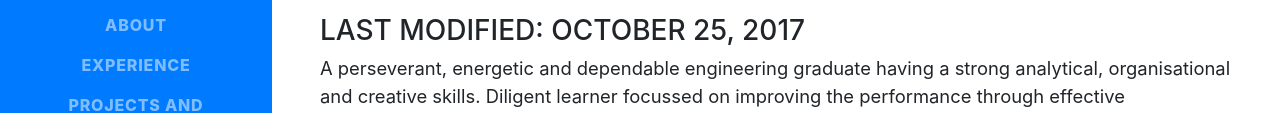
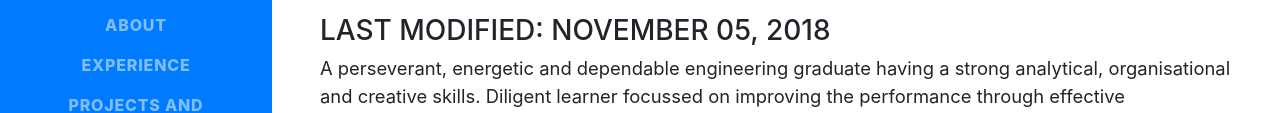
Before and after one commit to VikranthSubramanian/VikranthSubramanian.github.io, a website with bundled scripts: page index.html in a window 1280 px wide. Shown: the part 335-448 px from the top of the page. Built offline with nearby package versions, Linux system fonts and the light colour scheme; a web font is replaced by a local one.

Commit message:
Update index.html

```diff
--- a/index.html
+++ b/index.html
@@ -69,7 +69,7 @@
           <div class="subheading mb-5">Unit 7/4 Botony Street, Randwick, Sydney 2031 · +(61) 0414378741·
             <a href="mailto:vikranth.subramanian@unsw.edu.au"><small>vikranth.subramanian@unsw.edu.au</small></a>
           </div>
-          <h3> Last modified: October 25, 2017</h3>
+          <h3> Last modified: November 05, 2018</h3>
           <p class="lead mb-5">
             A perseverant, energetic and dependable engineering graduate having a strong analytical, organisational and creative skills. Diligent learner focussed on improving the performance through effective collaboration. Proficient in programming and work experience demonstrates the ability to multitask jobs and work independently or with others.</p>
           <div class="social-icons">
```
